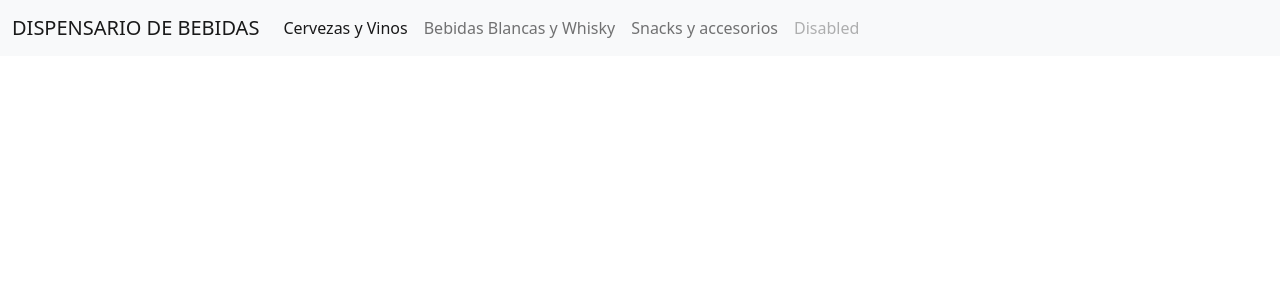
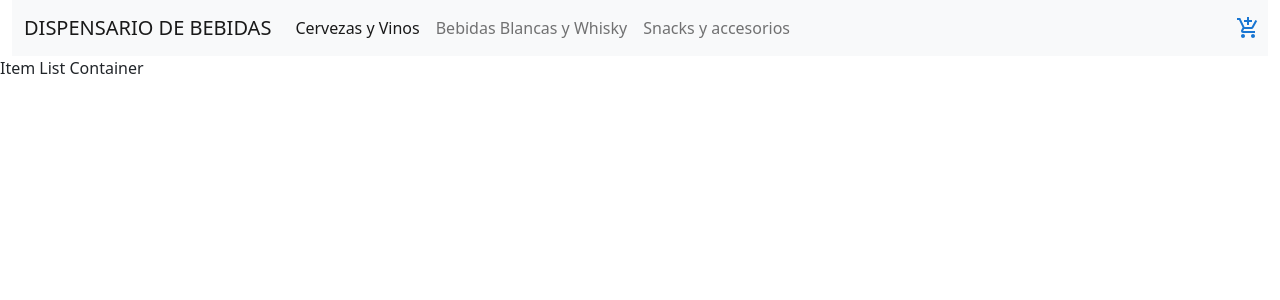
Before and after one commit to Pantera14/EcommerceReact, a React (Create React App) app: page / in a window 1280 px wide. Shown: the top 300 px of the page. Built offline with nearby package versions, Linux system fonts and the light colour scheme.

Commit message:
desafio clase 4

```diff
--- a/package.json
+++ b/package.json
@@ -3,6 +3,11 @@
   "version": "0.1.0",
   "private": true,
   "dependencies": {
+    "@emotion/react": "^11.8.2",
+    "@emotion/styled": "^11.8.1",
+    "@mui/icons-material": "^5.5.1",
+    "@mui/material": "^5.5.3",
+    "@mui/styled-engine-sc": "^5.5.2",
     "@testing-library/jest-dom": "^5.16.2",
     "@testing-library/react": "^12.1.4",
     "@testing-library/user-event": "^13.5.0",
@@ -10,6 +15,7 @@
     "react": "^17.0.2",
     "react-dom": "^17.0.2",
     "react-scripts": "5.0.0",
+    "styled-components": "^5.3.5",
     "web-vitals": "^2.1.4"
   },
   "scripts": {
--- a/public/index.html
+++ b/public/index.html
@@ -3,6 +3,8 @@
   <head>
     <meta charset="utf-8" />
     <link rel="icon" href="%PUBLIC_URL%/favicon.ico" />
+    <link href="https://fonts.googleapis.com/icon?family=Material+Icons"
+      rel="stylesheet">
     <meta name="viewport" content="width=device-width, initial-scale=1" />
     <meta name="theme-color" content="#000000" />
     <meta
--- a/src/App.js
+++ b/src/App.js
@@ -1,4 +1,3 @@
-import logo from './logo.svg';
 import './App.css';
 import 'bootstrap/dist/css/bootstrap.min.css';
 import Navbar from './components/Navbar'
--- /dev/null
+++ b/src/components/CartWidget.js
@@ -0,0 +1,14 @@
+import * as React from 'react';
+import IconButton from '@mui/material/IconButton';
+import Stack from '@mui/material/Stack';
+import AddShoppingCartIcon from '@mui/icons-material/AddShoppingCart';
+
+export default function IconButtons() {
+    return (
+    <Stack direction="row" spacing={1}>
+        <IconButton color="primary" aria-label="add to shopping cart">
+        <AddShoppingCartIcon />
+        </IconButton>
+    </Stack>
+    );
+}
--- /dev/null
+++ b/src/components/ItemListContainer.js
@@ -0,0 +1,7 @@
+const ItemListContainer = () =>{
+    return(
+        <>Item List Container</>
+    )
+}
+
+export default ItemListContainer;
--- a/src/components/Navbar.js
+++ b/src/components/Navbar.js
@@ -1,32 +1,42 @@
+import IconButtons from "./CartWidget"
+import ItemListContainer from "./ItemListContainer";
+
 const Navbar = () =>{
     return (
         <div>
-            <nav class="navbar navbar-expand-lg navbar-light bg-light">
-<div class="container-fluid">
-    <a class="navbar-brand" href="#">DISPENSARIO DE BEBIDAS</a>
-    <button class="navbar-toggler" type="button" data-bs-toggle="collapse" data-bs-target="#navbarNav" aria-controls="navbarNav" aria-expanded="false" aria-label="Toggle navigation">
-    <span class="navbar-toggler-icon"></span>
+            <header className="container-fluid">
+
+            <nav className="navbar navbar-expand-lg navbar-light bg-light">
+<div className="container-fluid">
+    <a className="navbar-brand" href="#">DISPENSARIO DE BEBIDAS</a>
+    <button className="navbar-toggler" type="button" data-bs-toggle="collapse" data-bs-target="#navbarNav" aria-controls="navbarNav" aria-expanded="false" aria-label="Toggle navigation">
+    <span className="navbar-toggler-icon"></span>
     </button>
-    <div class="collapse navbar-collapse" id="navbarNav">
-    <ul class="navbar-nav">
-        <li class="nav-item">
-        <a class="nav-link active" aria-current="page" href="#">Cervezas y Vinos</a>
+    <div className="collapse navbar-collapse" id="navbarNav">
+    <ul className="navbar-nav">
+        <li className="nav-item">
+        <a className="nav-link active" aria-current="page" href="#">Cervezas y Vinos</a>
         </li>
         <li class="nav-item">
         <a class="nav-link" href="#">Bebidas Blancas y Whisky</a>
         </li>
-        <li class="nav-item">
-        <a class="nav-link" href="#">Snacks y accesorios</a>
+        <li className="nav-item">
+        <a className="nav-link" href="#">Snacks y accesorios</a>
         </li>
-        <li class="nav-item">
-        <a class="nav-link disabled">Disabled</a>
+        <li className="nav-item">
+        <a className="nav-link disabled"></a>
         </li>
     </ul>
     </div>
 </div>
+    <div><IconButtons /></div>
 </nav>
+</header>
+<main>
+    <ItemListContainer />
+</main>
     </div>
     );
 }
 
-export default Navbar
+export default Navbar;
--- a/src/index.js
+++ b/src/index.js
@@ -2,7 +2,7 @@ import React from 'react';
 import ReactDOM from 'react-dom';
 import './index.css';
 import App from './App';
-import reportWebVitals from './reportWebVitals';
+
 
 ReactDOM.render(
   <React.StrictMode>
@@ -10,8 +10,3 @@ ReactDOM.render(
   </React.StrictMode>,
   document.getElementById('root')
 );
-
-// If you want to start measuring performance in your app, pass a function
-// to log results (for example: reportWebVitals(console.log))
-// or send to an analytics endpoint. Learn more: https://bit.ly/CRA-vitals
-reportWebVitals();
```
Also changed, not shown: 1 other file (tests, documents, lock files or other folders).
